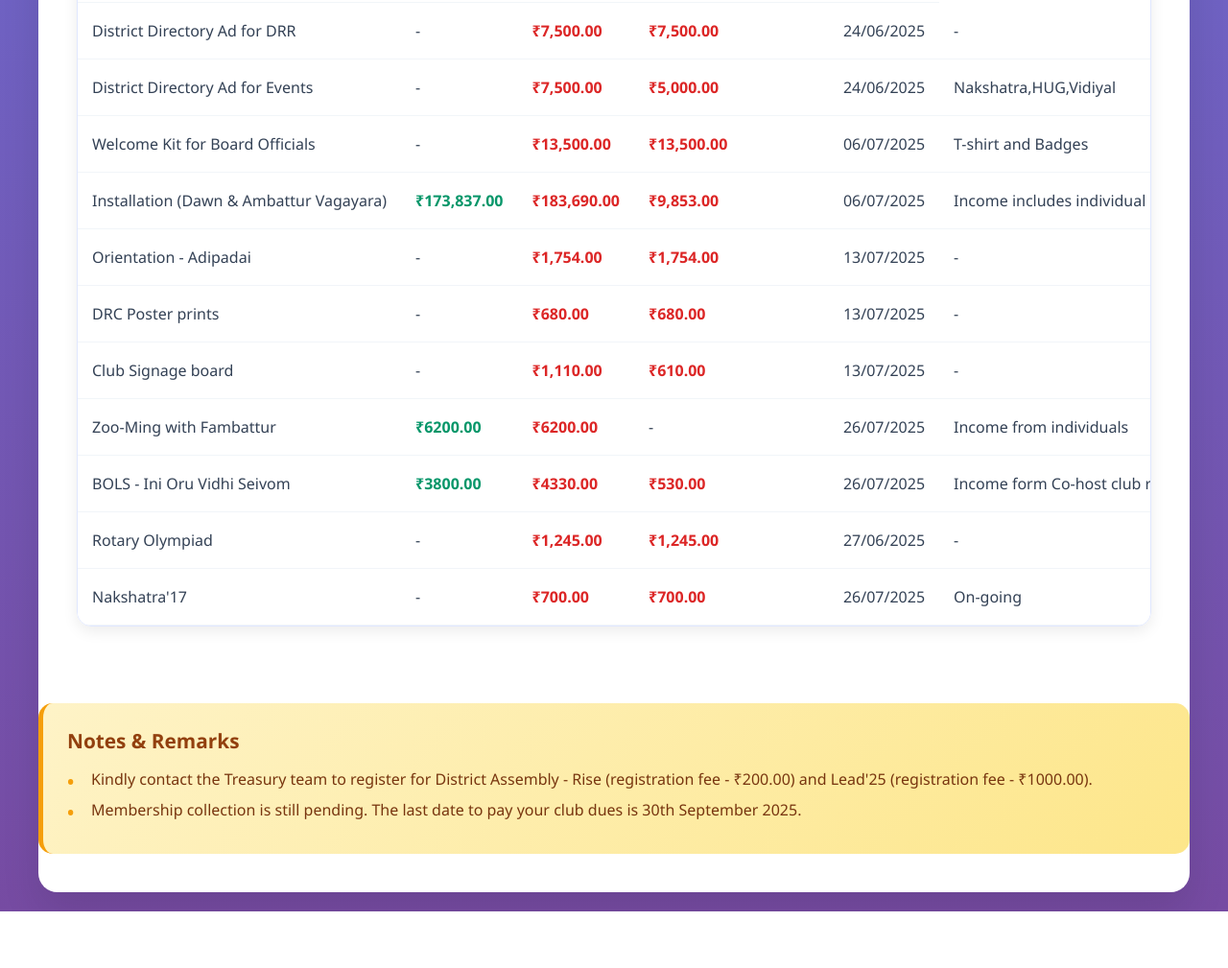
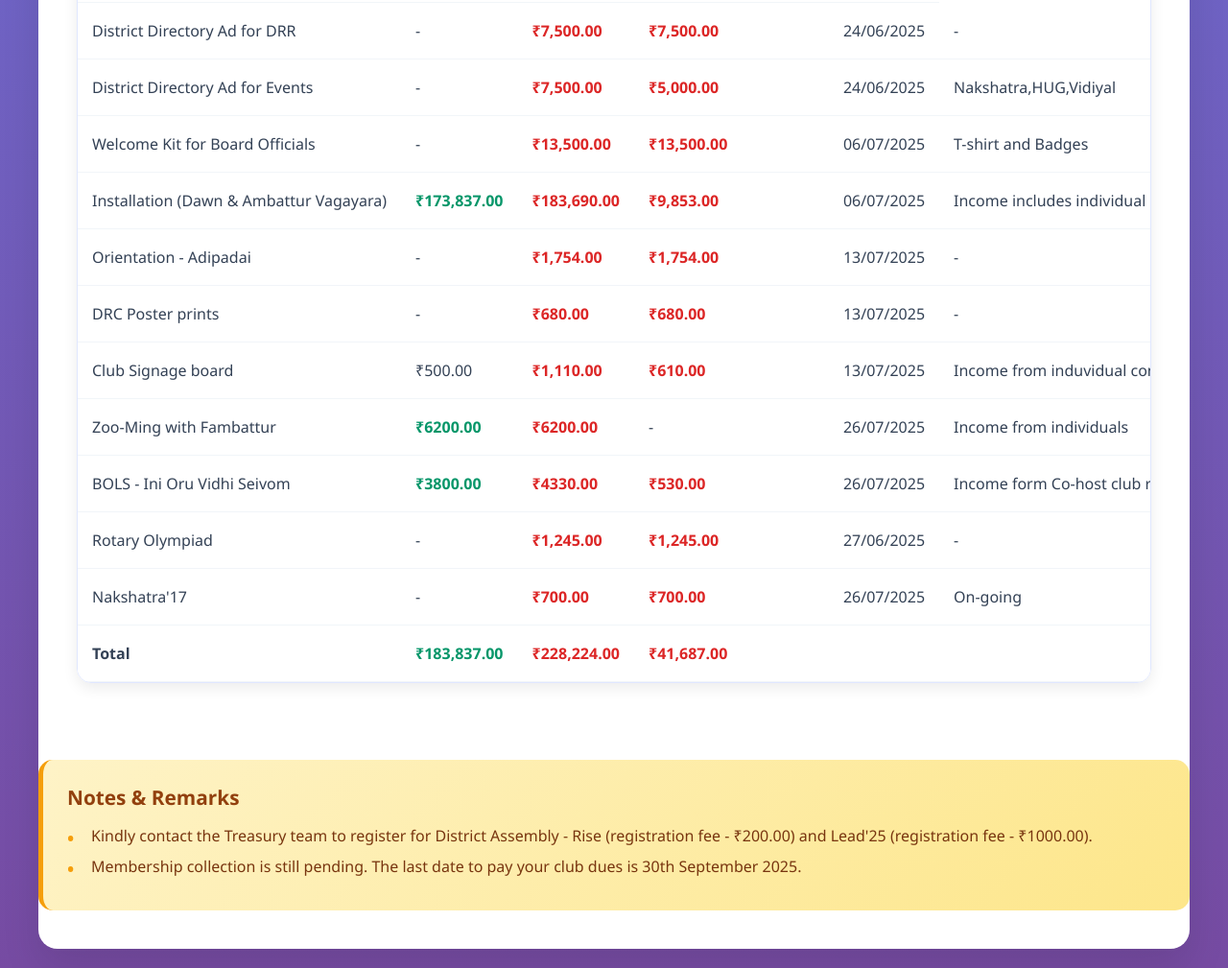
Before and after one commit to LeemaJosephine/TreasuryReport, a plain HTML site: page index.html in a window 1280 px wide. Shown: the part 1179-2188 px from the top of the page at 96% size. Before the commit the page ends 2129 px from the top, so only its background shows below. Drawn offline with Linux system fonts and the light colour scheme.

Commit message:
Update index.html

```diff
--- a/index.html
+++ b/index.html
@@ -484,11 +484,11 @@
                             </tr>
                             <tr>
                                 <td>Club Signage board</td>
-				<td>-</td>
+				<td>₹500.00</td>
 				<td class="expense-amount">₹1,110.00</td>
                                 <td class="expense-amount">₹610.00</td>
                                 <td>13/07/2025</td>
-                                <td>-</td>
+                                <td>Income from induvidual contribution</td>
                             </tr>
 
 			   <tr>
@@ -523,6 +523,14 @@
                                 <td class="expense-amount">₹700.00</td>
                                 <td>26/07/2025</td>
                                 <td>On-going</td>
+                            </tr>
+				<tr>
+                                <td><b>Total</td>
+				<td class="amount">₹183,837.00</td>
+				<td class="expense-amount">₹228,224.00</td>
+                                <td class="expense-amount">₹41,687.00</td>
+                                <td></td>
+                                <td></td>
                             </tr>
                         </tbody>
                     </table>
```
